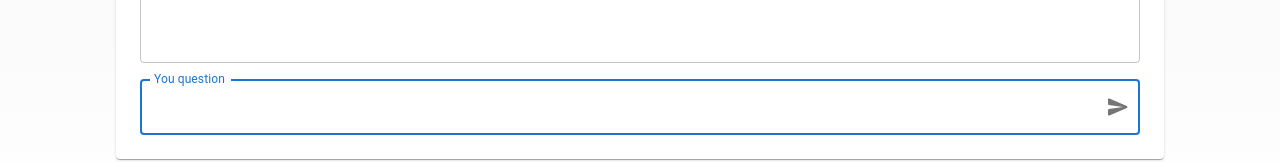
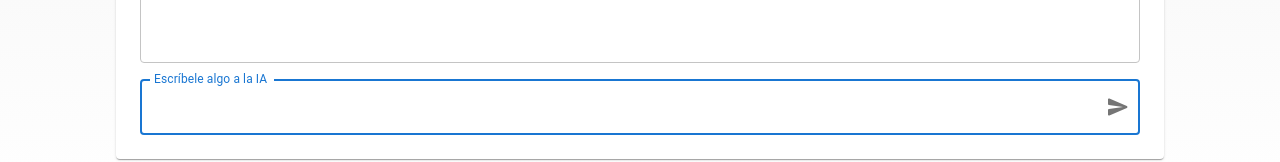
Before and after one commit to Pep3M/OpenAI-4All-Playground, a React (Create React App) app: page / in a window 1280 px wide. Shown: the part 583-745 px from the top of the page. Built offline with nearby package versions, Linux system fonts and the light colour scheme.

Commit message:
erase autocomplete on input

```diff
--- a/src/components/Chat/Chat.jsx
+++ b/src/components/Chat/Chat.jsx
@@ -138,13 +138,14 @@ const Chat = () => {
         sx={{ flexShrink: 0, mt: 2, width: "100%", backgroundColor: "white" }}
         variant="outlined"
       >
-        <InputLabel htmlFor="question">You question</InputLabel>
+        <InputLabel htmlFor="question">Escríbele algo a la IA</InputLabel>
         <OutlinedInput
           inputRef={refInputQuestion}
           id="question"
-          label="You question"
+          label="Escríbele algo a la IA"
           type="text"
           color="primary"
+          autoComplete="off"
           value={state.question}
           onChange={handleTextChange}
           onKeyUp={(e) => {
```
